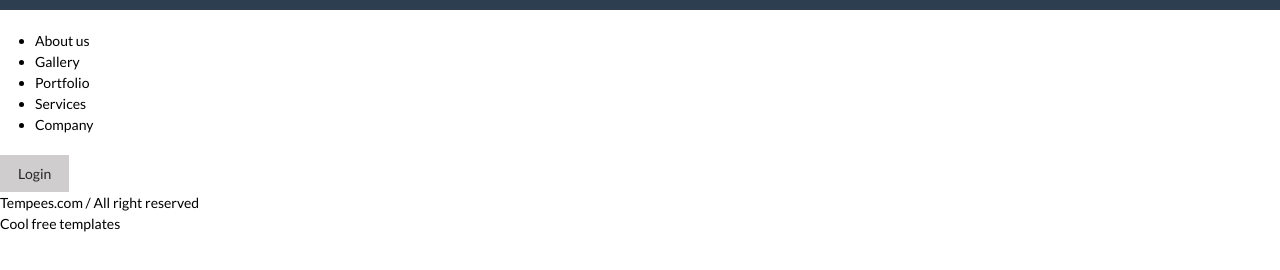
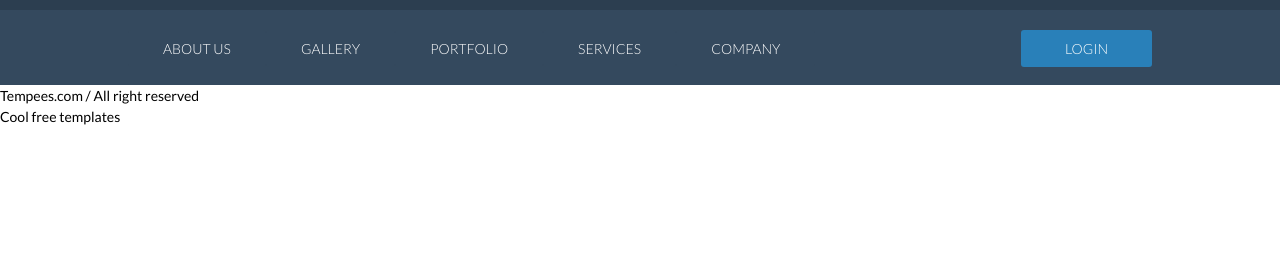
Before and after one commit to sergeome/contact-us, a website: page index.html in a window 1280 px wide. Shown: the part 44-314 px from the top of the page. Drawn offline with Linux system fonts and the light colour scheme.

Commit message:
Implemented navigation

```diff
--- a/index.html
+++ b/index.html
@@ -22,14 +22,16 @@
     </div>
 </div>
 <nav class="main-nav">
-    <ul class="nav-links">
-        <li class="nav-links__item">About us</li>
-        <li class="nav-links__item">Gallery</li>
-        <li class="nav-links__item">Portfolio</li>
-        <li class="nav-links__item">Services</li>
-        <li class="nav-links__item">Company</li>
-    </ul>
-    <div class="btn--blue login">Login</div>
+    <div class="wrapper group">
+        <ul class="nav-links">
+            <li class="nav-links__item"><a class="btn" href="#">About us</a></li>
+            <li class="nav-links__item"><a class="btn" href="#">Gallery</a></li>
+            <li class="nav-links__item"><a class="btn" href="#">Portfolio</a></li>
+            <li class="nav-links__item"><a class="btn" href="#">Services</a></li>
+            <li class="nav-links__item"><a class="btn" href="#">Company</a></li>
+        </ul>
+        <div class="btn login">Login</div>
+    </div>
 </nav>
 <section class="main-content">
     <div class="google-maps"></div>
--- a/less/_config.less
+++ b/less/_config.less
@@ -60,6 +60,7 @@
 @blue: #34495e;
 @dark-blue: #2c3e50;
 @light-blue: #57718a;
+@cta-blue: #2980b9;
 
 // Greens
 @green: #2ecc71;
--- a/less/contact/contact.less
+++ b/less/contact/contact.less
@@ -5,15 +5,19 @@
 .lato-light, .lato-regular, .lato-bold, .lato-black {
   font-family: @lato;
 }
+
 .lato-light {
   font-weight: 300;
 }
+
 .lato-regular {
   font-weight: 400;
 }
+
 .lato-bold {
   font-weight: 700;
 }
+
 .lato-black {
   font-weight: 900;
 }
@@ -27,10 +31,12 @@ h1, h2, h3, h4, h5, h6,
 .primary-heading, .secondary-heading {
   color: @primary-header-color;
 }
-.secondary-heading  {
+
+.secondary-heading {
   &:extend( .lato-light );
 }
-.tertiary-heading  {
+
+.tertiary-heading {
   &:extend( .lato-black );
   color: @grey;
   text-transform: uppercase;
@@ -44,25 +50,31 @@ dt, th, .input-label, strong {
   font-weight: 700;
 }
 
+a {
+  text-decoration: none;
+}
+
 //Page styles
-.header-wrapper{
+.header-wrapper {
   background: @dark-blue;
   height: 54px;
 }
-.site-title{
+
+.site-title {
   float: left;
   color: @light-blue;
   margin: 15px 0 0 0;
 }
-.support{
+
+.support {
   float: right;
   margin: 12px 0 0 0;
-  &__description{
+  &__description {
     float: left;
     color: @light-blue;
     margin: 3px 0 0 0;
   }
-  &__cta{
+  &__cta {
     background: @green;
     color: @white;
     border: none;
@@ -70,10 +82,51 @@ dt, th, .input-label, strong {
     margin: 0 0 0 15px;
     padding: 6px 20px;
     font-weight: bold;
-    .border-radius( @default-radius );
-    &:hover, &:active, &:focus{
+    .border-radius(@default-radius);
+    &:hover, &:active, &:focus {
       background: @light-green;
       color: @white;
     }
   }
 }
+
+.main-nav {
+  background: @blue;
+  height: 75px;
+}
+
+.nav-links {
+  float: left;
+  list-style-type: none;
+  margin: 0;
+  padding: 0;
+  &__item {
+    float: left;
+    a {
+      background: @blue;
+      text-transform: uppercase;
+      color: @white;
+      padding: 10px 35px;
+      font-weight: 200;
+      .border-radius(@default-radius);
+      &:hover, &:focus, &:active{
+        background: @light-blue;
+      }
+    }
+  }
+}
+
+.login {
+  float: right;
+  .border-radius(@default-radius);
+  background: @cta-blue;
+  font-weight: 200;
+  text-transform: uppercase;
+  color: @white;
+  padding-left: 44px;
+  padding-right: 44px;
+  &:hover, &:focus, &:active{
+    background: lighten(@cta-blue, 15%);
+    color: @white;
+  }
+}
```
Also changed, not shown: build/css/motif-fixed.css, build/css/motif.css, 2 other files.
